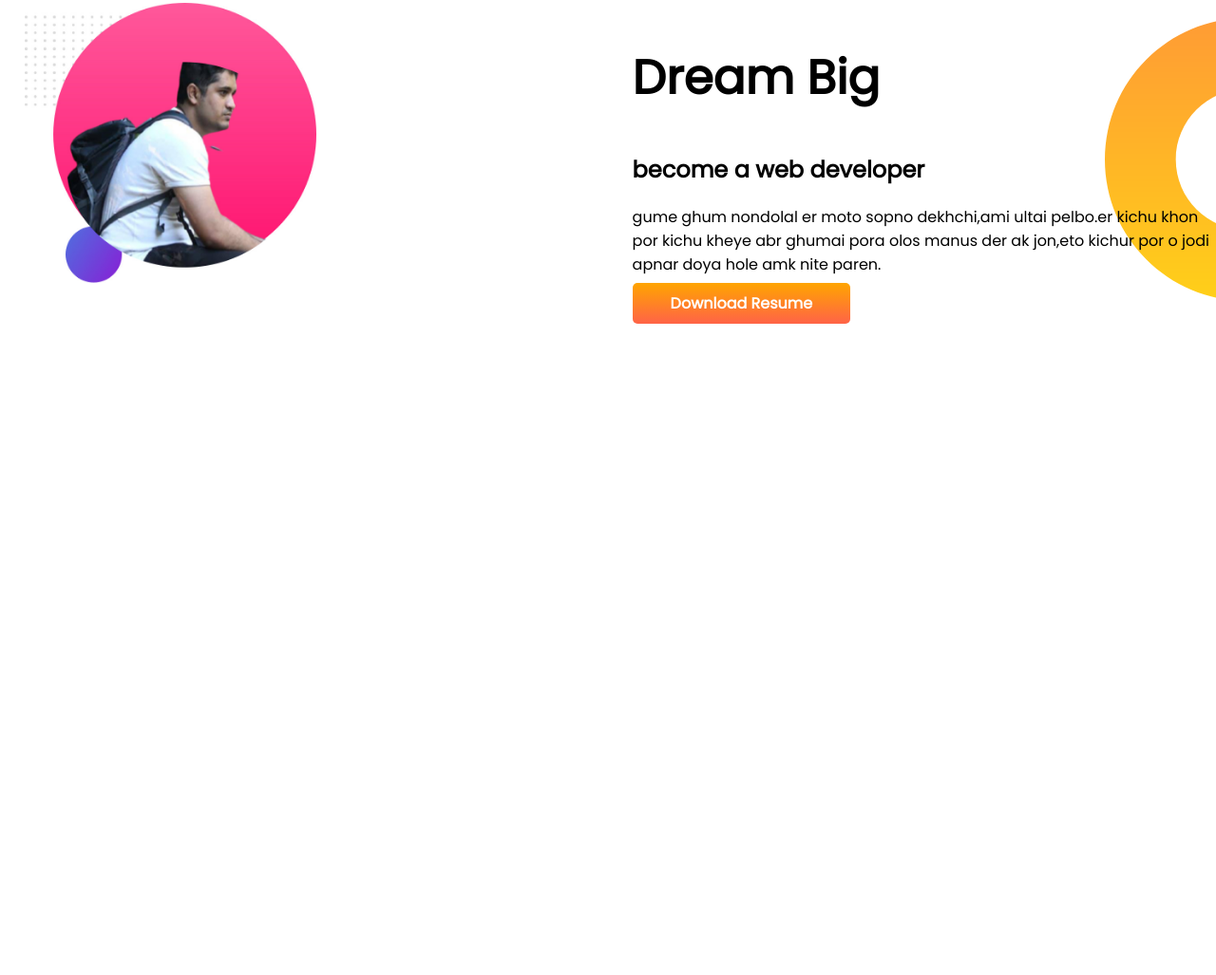
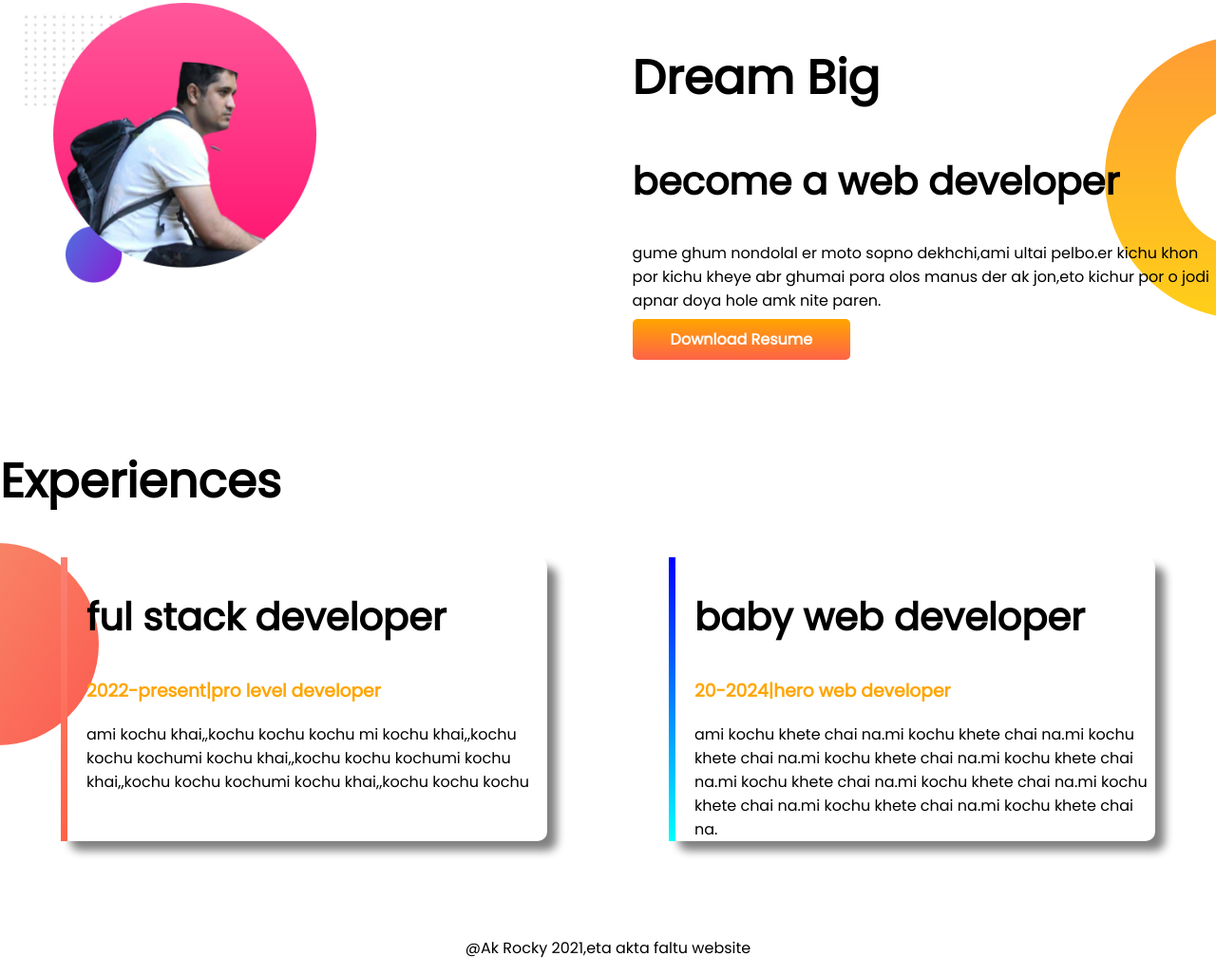
Before and after one commit to akrocky/developer-protfolio, a plain HTML site: page index.html in a window 1280 px wide. Shown: the part 535-1562 px from the top of the page at 95% size. Before the commit the page ends 967 px from the top, so only its background shows below. Drawn offline with Linux system fonts and the light colour scheme.

Commit message:
footer added

```diff
--- a/index.html
+++ b/index.html
@@ -13,7 +13,7 @@
 </head>
 
 <body>
-    <section class="top-banner">
+    <section class="top-banner flexible-container">
         <div class="half-width">
             <h1>Wellcome to</h1>
             <h1> <span class="ak-rocky">AK Rocky</span> World!</h1>
@@ -30,7 +30,7 @@
         </div>
     </section>
     <!-- first section end -->
-    <section class="dream-big">
+    <section class="dream-big flexible-container">
         <div class="half-width">
             <img src="images/ak-bg2.jpg" alt="">
         </div>
@@ -46,6 +46,32 @@
 
 
     </section>
+    <section class="experience-area">
+        <h1>Experiences</h1>
+        <div class="flexible-container">
+            <div id="full-st-exp" class="experience-item">
+                <h2>ful stack developer</h2>
+
+                <h3 class="ak-rocky">2022-present|pro level developer</h3>
+                <p>ami kochu khai,,kochu kochu kochu mi kochu khai,,kochu kochu kochumi kochu khai,,kochu kochu kochumi
+                    kochu
+                    khai,,kochu kochu kochumi kochu khai,,kochu kochu kochu
+                </p>
+            </div>
+            <div id="web-deb-exp" class="experience-item">
+                <h2>baby web developer</h2>
+                <h3 class="ak-rocky">20-2024|hero web developer</h3>
+                ami kochu khete chai na.mi kochu khete chai na.mi kochu khete chai na.mi kochu khete chai na.mi kochu
+                khete
+                chai na.mi kochu khete chai na.mi kochu khete chai na.mi kochu khete chai na.mi kochu khete chai na.mi
+                kochu
+                khete chai na.
+            </div>
+        </div>
+    </section>
+    <footer>
+        <p> @Ak Rocky 2021,eta akta faltu website</p>
+    </footer>
 </body>
 
 </html>
--- a/style.css
+++ b/style.css
@@ -7,11 +7,15 @@ h1 {
     font-size: 50px;
 }
 
+h2 {
+    font-size: 40px;
+}
+
 .ak-rocky {
     color: orange;
 }
 
-section {
+.flexible-container {
     display: flex;
     margin-bottom: 100px;
 }
@@ -46,3 +50,37 @@ section {
     background-repeat: no-repeat;
     background-position: right;
 }
+
+.experience-area {
+    background-image: url(images/exp-bg.png);
+    background-repeat: no-repeat;
+    background-position: left;
+
+}
+
+.experience-item {
+    width: 40%;
+    margin-left: 5%;
+    margin-right: 5%;
+    padding-left: 20px;
+    border-radius: 10px;
+    box-shadow: 10px 10px 10px grey;
+
+
+}
+
+#web-deb-exp {
+    border-left: 7px solid;
+    border-image: linear-gradient(blue, cyan);
+    border-image-slice: 1;
+}
+
+#full-st-exp {
+    border-left: 7px solid;
+    border-image: linear-gradient(salmon, tomato);
+    border-image-slice: 1;
+}
+
+footer p {
+    text-align: center;
+}
```
Also changed, not shown: images/jhankar.png (deleted), images/jhankar2.png (deleted), showoff/pic1.jpg (deleted), showoff/pic2-removebg-preview.png (deleted), showoff/pic2.jpg (deleted), showoff/pic3.jpg (deleted).
